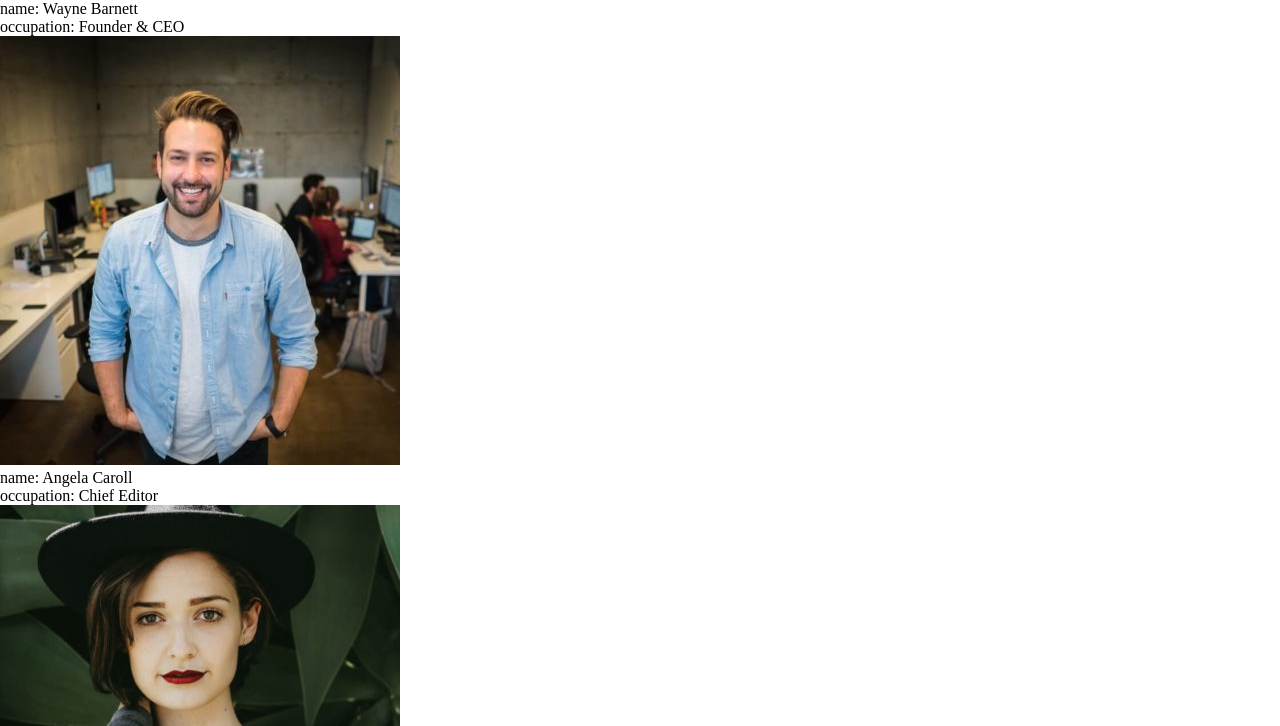
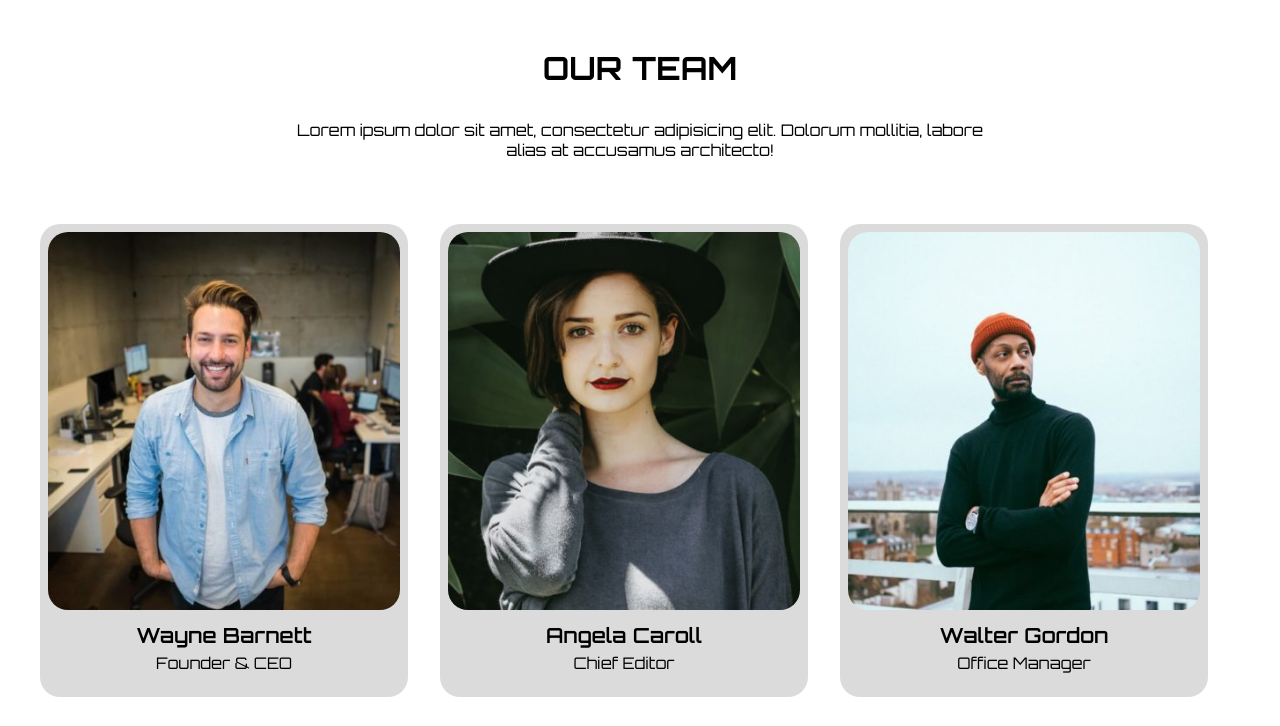
Before and after one commit to marcomammi02/js-our-team, a plain HTML site: page index.html in a window 1280 px wide. Shown: the top 726 px of the page. Drawn offline with Linux system fonts and the light colour scheme.

Commit message:
Complete

```diff
--- a/index.html
+++ b/index.html
@@ -5,6 +5,12 @@
     <meta http-equiv="X-UA-Compatible" content="IE=edge">
     <meta name="viewport" content="width=device-width, initial-scale=1.0">
     <title>Our Team</title>
+
+
+    <!-- font link -->
+    <link rel="preconnect" href="https://fonts.googleapis.com">
+    <link rel="preconnect" href="https://fonts.gstatic.com" crossorigin>
+    <link href="https://fonts.googleapis.com/css2?family=Orbitron:wght@400;500;600;700;800;900&display=swap" rel="stylesheet">
 
 
     <!-- main js -->
@@ -16,6 +22,11 @@
 
 </head>
 <body>
+    <div class="title-and-subtitle">
+        <h1>OUR TEAM</h1>
+        <p class="subtitle">Lorem ipsum dolor sit amet, consectetur adipisicing elit. Dolorum mollitia, labore alias at accusamus architecto!</p>
+    </div>
     <div class="container"></div>
+    <p class="copyright">Made with &hearts; by <a class="github" href="https://github.com/marcomammi02">Booleaner "Marco Mammì"!</a></p>
 </body>
 </html>
--- a/script.js
+++ b/script.js
@@ -2,45 +2,51 @@ const eleContainer = document.querySelector('.container');
 
 const arrProfiles = [
     {
+        img: 'wayne-barnett-founder-ceo.jpg',
         name: 'Wayne Barnett',
         occupation: 'Founder & CEO',
-        img: 'wayne-barnett-founder-ceo.jpg',
     },
     {
+        img: 'angela-caroll-chief-editor.jpg',
         name: 'Angela Caroll',
         occupation: 'Chief Editor',
-        img: 'angela-caroll-chief-editor.jpg',
     },
     {
+        img: 'walter-gordon-office-manager.jpg',
         name: 'Walter Gordon',
         occupation: 'Office Manager',
-        img: 'walter-gordon-office-manager.jpg',
     },
     {
+        img: 'angela-lopez-social-media-manager.jpg',
         name: 'Angela Lopez',
         occupation: 'Social Media Manager',
-        img: 'angela-lopez-social-media-manager.jpg',
     },
     {
+        img: 'scott-estrada-developer.jpg',
         name: 'Scott Estrada',
         occupation: 'Developer',
-        img: 'scott-estrada-developer.jpg',
     },
     {
+        img: 'barbara-ramos-graphic-designer.jpg',
         name: 'Barbara Ramons',
         occupation: 'Graphic Designer',
-        img: 'barbara-ramos-graphic-designer.jpg',
     },
 ];
 
 for (let i = 0; i < arrProfiles.length; i++) {
+    const eleCard = document.createElement('div');
+    eleCard.classList.add('card');
+    eleContainer.appendChild(eleCard);
     for (let key in arrProfiles[i]) {
         if (key == 'img') {
             let eleImg = `<img src="img/${arrProfiles[i][key]}">`;
-            eleContainer.innerHTML += eleImg;
+            eleCard.innerHTML += eleImg;
+        }else if (key == 'name') {
+            let eleString = `<p class="name">${arrProfiles[i][key]}</p>`
+            eleCard.innerHTML += eleString;
         }else {
-            let eleString = `<p>${key}: ${arrProfiles[i][key]}</p>`
-            eleContainer.innerHTML += eleString
+            let eleString = `<p class="job">${arrProfiles[i][key]}</p>`
+            eleCard.innerHTML += eleString
         }
     }
 };
--- a/style.css
+++ b/style.css
@@ -2,4 +2,58 @@
     margin: 0;
     padding: 0;
     box-sizing: border-box;
+    font-family: 'Orbitron', sans-serif;
 }
+
+.title-and-subtitle{
+    text-align: center;
+    max-width: 700px;
+    margin: 3rem auto 4rem;
+}
+
+h1 {
+    margin-bottom: 2rem;
+}
+
+.container {
+    max-width: 1200px;
+    margin: 0 auto;
+    display: flex;
+    flex-wrap: wrap;
+    gap: 2rem;
+    padding-bottom: 5rem;
+}
+
+.card {
+    width: calc((100% / 3) - 2rem);
+    background-color: #dcdbdb;
+    padding: .5rem .5rem 1.5rem;
+    border-radius: 20px;
+}
+
+img {
+    width: 100%;
+    border-radius: 20px;
+    margin-bottom: .5rem;
+}
+
+.name {
+    text-align: center;
+    font-size: 1.3rem;
+    font-weight: 600;
+    margin-bottom: 5px;
+}
+
+.job {
+    text-align: center;
+}
+
+.copyright {
+    text-align: center;
+    padding-bottom: 20px;
+}
+
+.github {
+    text-decoration: none;
+    color: blue;
+}
```
